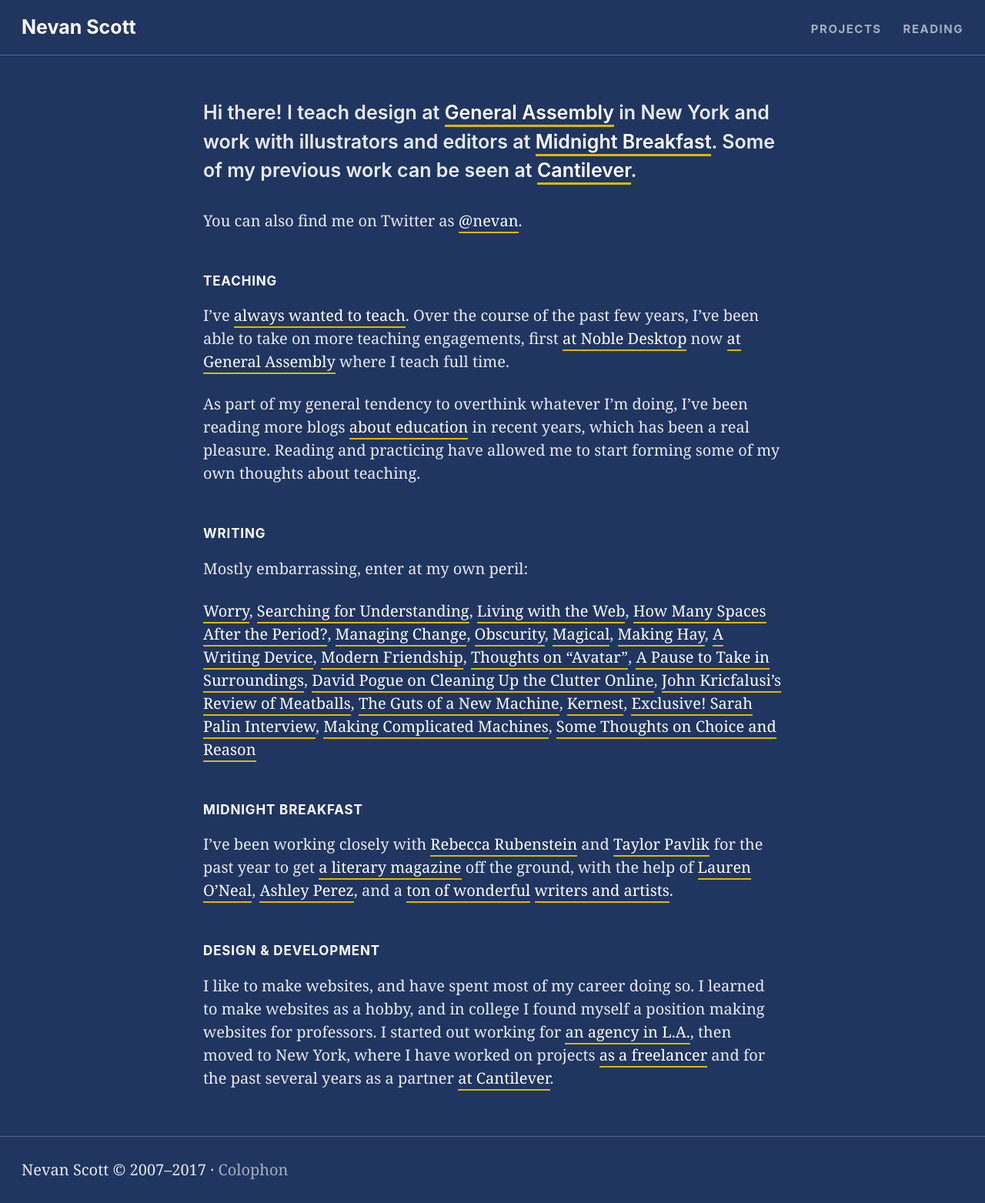
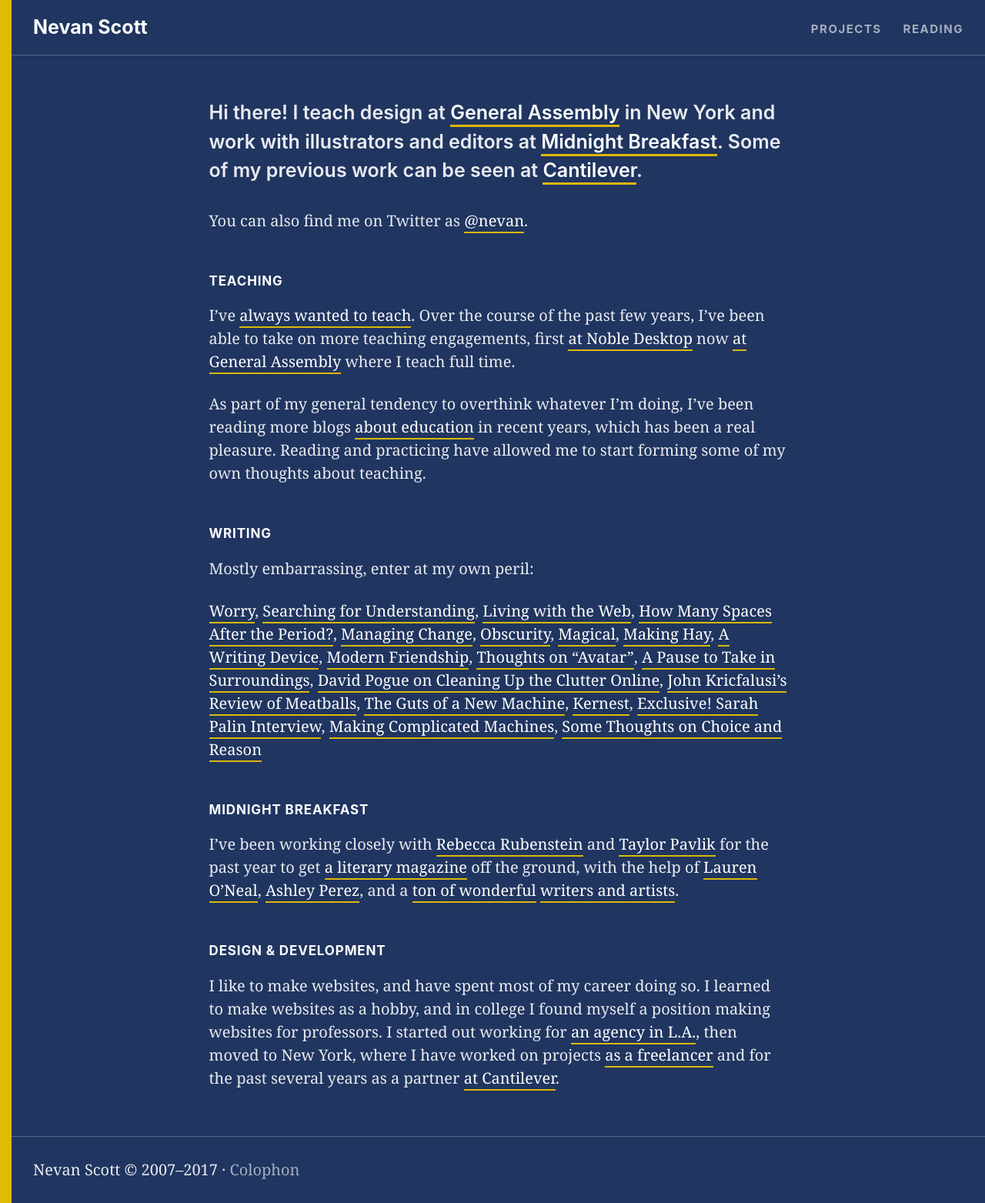
Before and after one commit to nevanscott/nevanscott.github.io, a Jekyll site: the page built from index.md, in a window 1280 px wide. Shown: the whole page at 77% size. Built offline with Jekyll 4.4.1, drawn with Linux system fonts in a browser that asks for light colours.

Commit message:
adding a little more color, just to see

```diff
--- a/_includes/main.scss
+++ b/_includes/main.scss
@@ -11,6 +11,7 @@ html {
 body {
 	background: white;
 	background: hsl(60,10,95);
+	border-top: .5em solid hsl(50,90,50);
 	color: rgba(0,0,0,.85);
 	font-family: $ff-serif;
 	font-size: 18px;
@@ -19,12 +20,15 @@ body {
 	min-height: 100%;
 	padding-bottom: .7em;
 	@media #{$ssm} {
+		border-left: .75em solid hsl(50,90,50);
+		border-top: none;
 		font-size: 20px;
 		line-height: 1.5;
 		padding-bottom: 1.4em;
 	}
 	&.night {
     background: hsl(220,50,25);
+    border-color: hsl(50,95,45);
 	  color: rgba(255,255,255,.9);
 	}
 }
@@ -188,6 +192,7 @@ header[role=banner] {
     font-size: .75em;
     font-weight: bold;
     letter-spacing: .1em;
+    margin-bottom: .5em;
     text-transform: uppercase;
     @media #{$ssm} {
       float: right;
```
